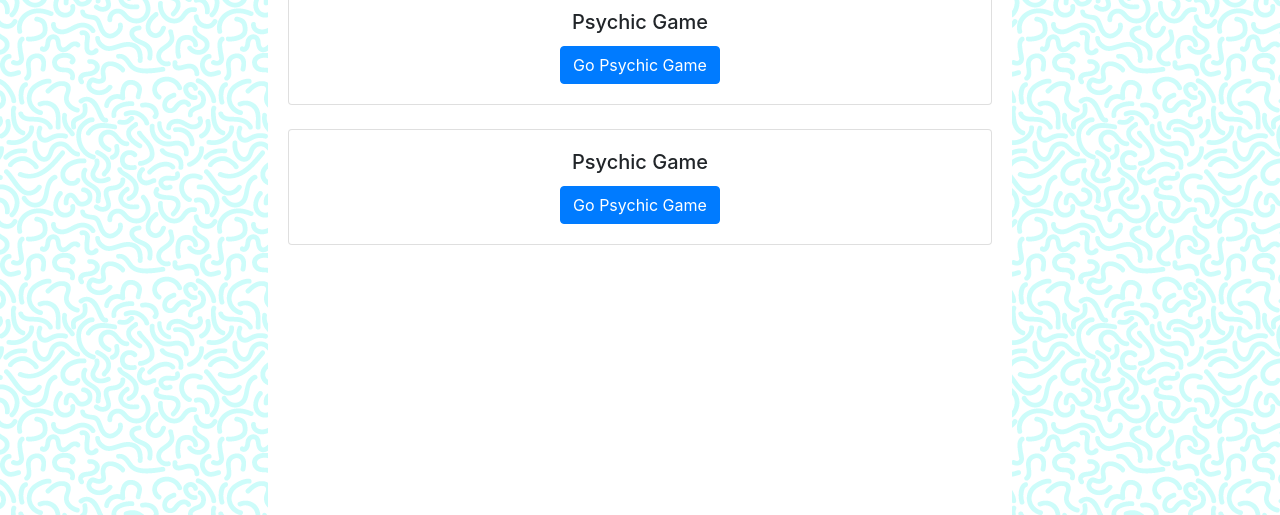
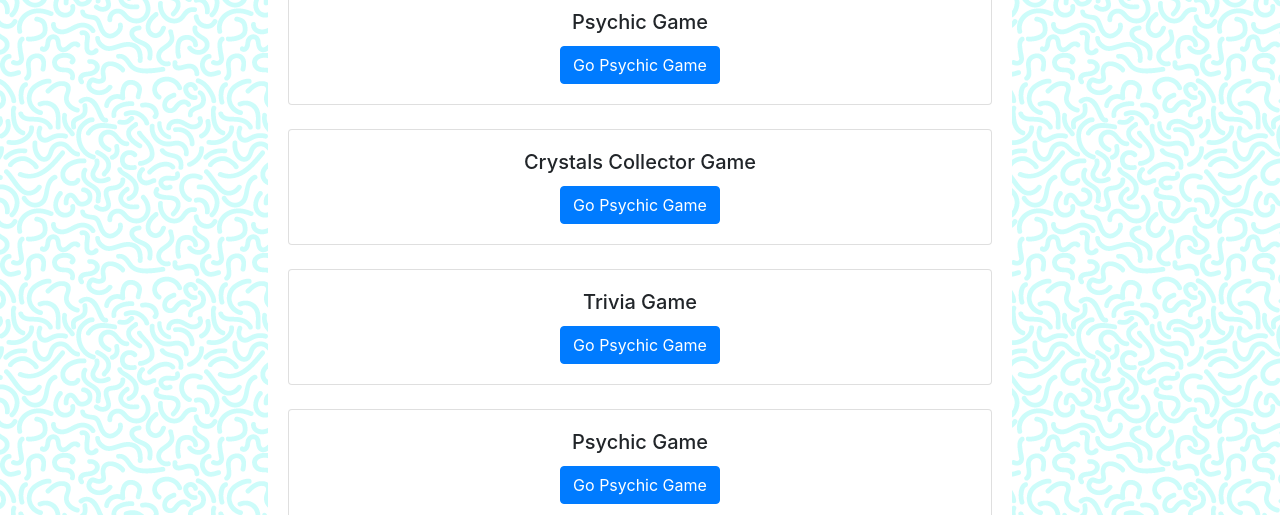
Before and after one commit to hanbanana/my-awesome-portfolio, a plain HTML site: page portfolio.html in a window 1280 px wide. Shown: the part 285-800 px from the top of the page. Drawn offline with nearby package versions, Linux system fonts and the light colour scheme.

Commit message:
added portfolio

```diff
--- a/portfolio.html
+++ b/portfolio.html
@@ -54,8 +54,26 @@
                     <div class="card">
                         <div class="card-body">
                             <div class="text-center">
+                                <h5 class="card-title">Crystals Collector Game</h5>
+                                <a href="https://hanbanana.github.io/unit-4-game/" target="_blink" class="btn btn-primary">Go Psychic Game</a>
+                            </div>
+                        </div>
+                    </div>
+                    <br>
+                    <div class="card">
+                        <div class="card-body">
+                            <div class="text-center">
+                                <h5 class="card-title">Trivia Game</h5>
+                                <a href="https://hanbanana.github.io/TriviaGame/" target="_blink" class="btn btn-primary">Go Psychic Game</a>
+                            </div>
+                        </div>
+                    </div>
+                    <br>
+                    <div class="card">
+                        <div class="card-body">
+                            <div class="text-center">
                                 <h5 class="card-title">Psychic Game</h5>
-                                <a href="#" class="btn btn-primary">Go Psychic Game</a>
+                                <a href="https://hanbanana.github.io/Psychic-Game/" target="_blink" class="btn btn-primary">Go Psychic Game</a>
                             </div>
                         </div>
                     </div>
```
